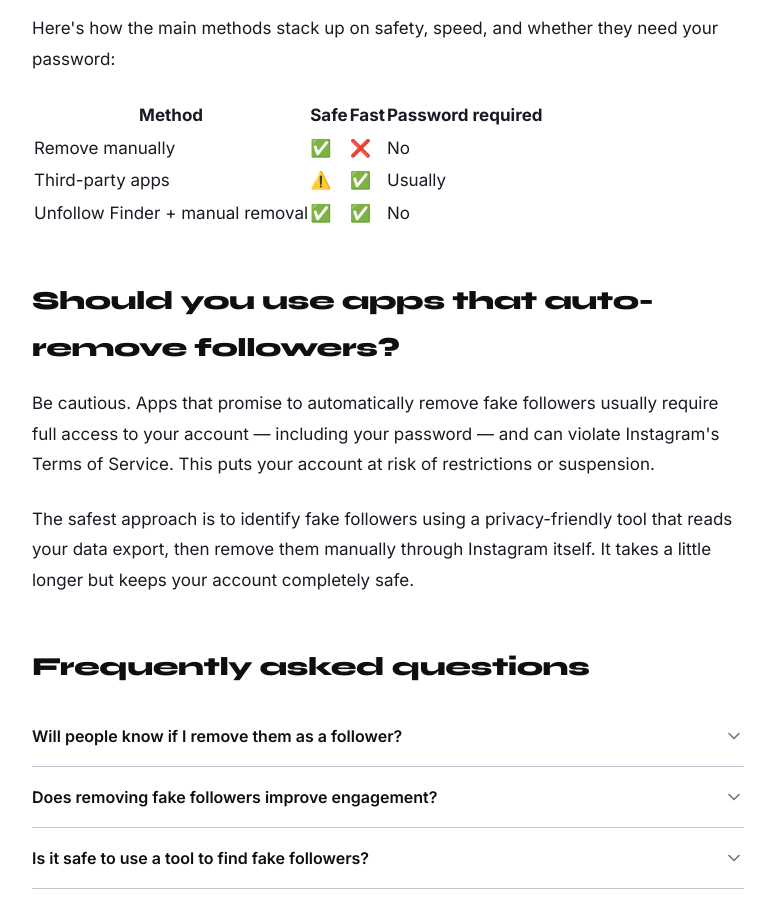
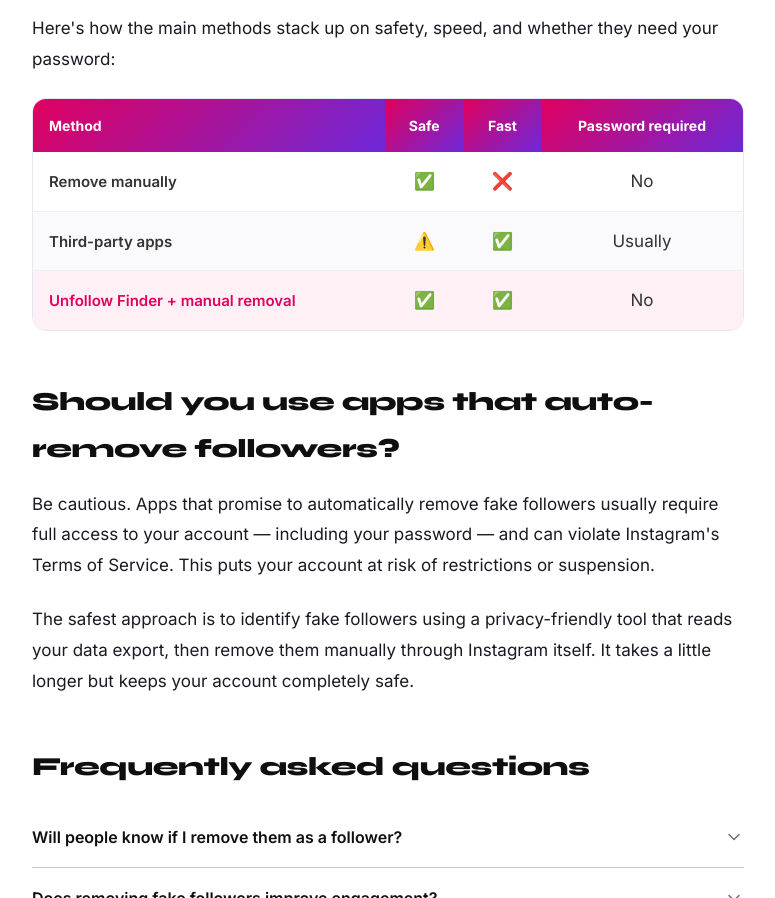
Before and after one commit to syedhamzaali2k25-alt/unfollow-finder, a website: page blogs/how-to-remove-fake-followers.html in a window 1280 px wide. Shown: the part 3955-4853 px from the top of the page, without its empty margins (252-1027 px from the left). Drawn offline with nearby package versions, Linux system fonts and the light colour scheme.

Commit message:
blog.css

```diff
--- a/blogs/blog.css
+++ b/blogs/blog.css
@@ -310,6 +310,37 @@
   color: var(--gray-500);
   margin-top: 10px;
 }
+    .compare-table {
+      width: 100%;
+      border-collapse: separate;
+      border-spacing: 0;
+      margin: 24px 0;
+      border-radius: 14px;
+      overflow: hidden;
+      border: 1px solid #e7e7ef;
+      font-size: 15px;
+    }
+    .compare-table thead th {
+      background: linear-gradient(135deg, #E1005E, #6D28D9);
+      color: #fff;
+      font-weight: 700;
+      padding: 14px 16px;
+      text-align: left;
+      font-size: 14px;
+    }
+    .compare-table thead th:not(:first-child) { text-align: center; }
+    .compare-table tbody td {
+      padding: 14px 16px;
+      border-bottom: 1px solid #f0f0f3;
+      color: #333;
+    }
+    .compare-table tbody td:not(:first-child) { text-align: center; font-size: 17px; }
+    .compare-table tbody tr:last-child td { border-bottom: none; }
+    .compare-table tbody tr:nth-child(even) { background: #faf9fc; }
+    .compare-table tbody tr.highlight { background: #fff0f5; }
+    .compare-table tbody tr.highlight td:first-child { font-weight: 700; color: #E1005E; }
+    .compare-table td .method-name { font-weight: 600; }
+
 
 /* ── RESPONSIVE ────────────────────────────────── */
 @media (max-width: 900px) {
```
